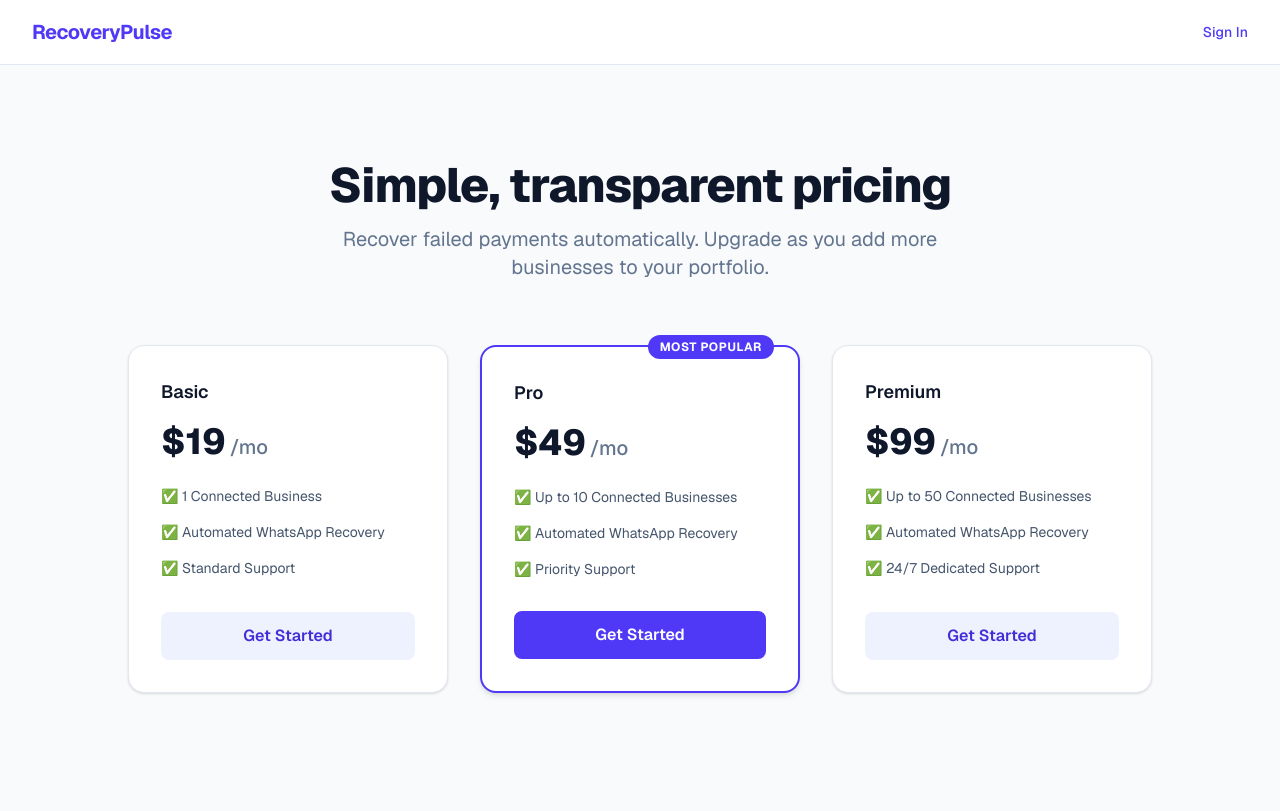
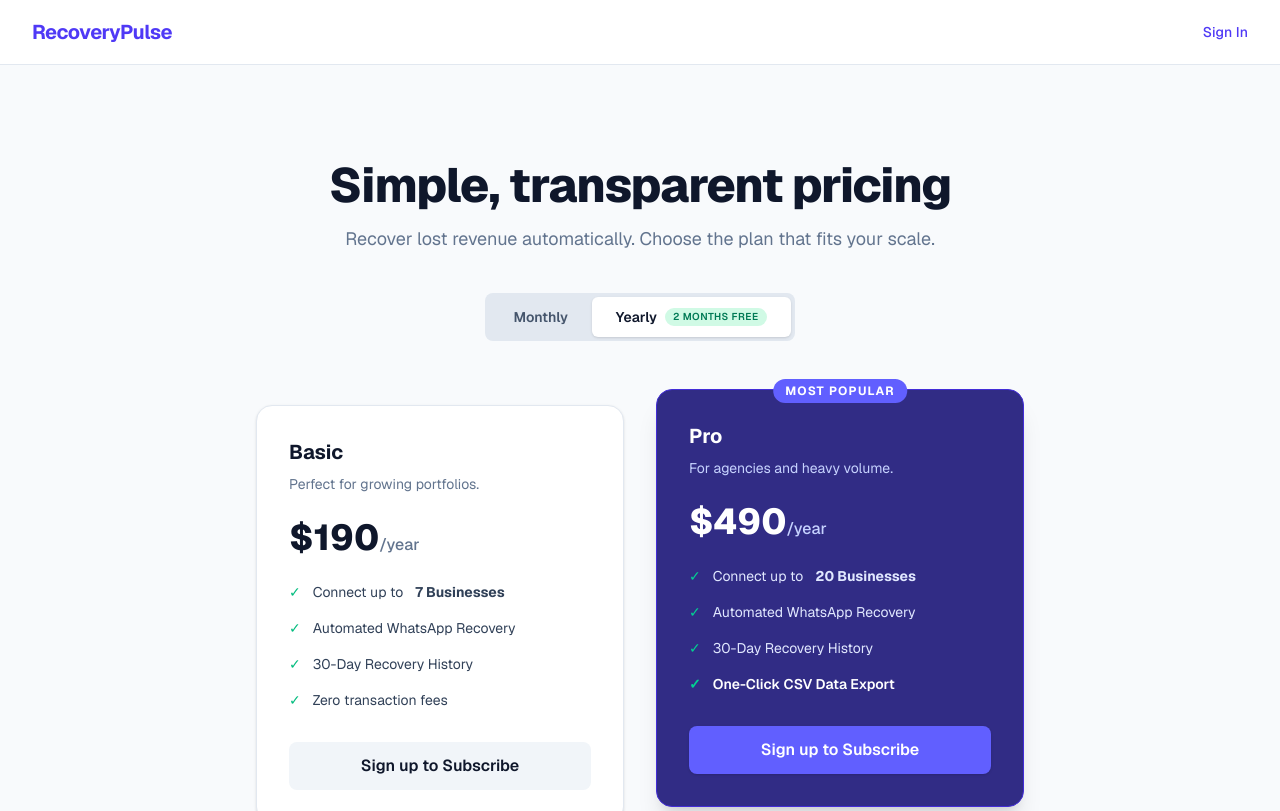
Before and after one commit to Lalithaditya2004/RecoveryPulse, a Next.js app: page /pricing in a window 1280 px wide. Shown: the top 811 px of the page. Built offline with nearby package versions, Linux system fonts and the light colour scheme; no server answers.

Commit message:
New Code Changes related to Supabase and pricing and halting service for expired users

```diff
--- a/app/dashboard/page.js
+++ b/app/dashboard/page.js
@@ -8,38 +8,35 @@ export default function Dashboard() {
   const [configs, setConfigs] = useState([]);
   const [events, setEvents] = useState([]);
   const [loading, setLoading] = useState(true);
-  const [tierInfo, setTierInfo] = useState({ tier: 'basic', limit: 1 });
+  const [tierInfo, setTierInfo] = useState({ tier: 'none', limit: 0, isActive: false });
 
   // Pagination State
   const [page, setPage] = useState(0);
   const [hasMoreEvents, setHasMoreEvents] = useState(false);
   const EVENTS_PER_PAGE = 10;
 
-  const TIER_LIMITS = { free: 1, basic: 1, pro: 10, premium: 50 };
+  // New Pricing Limits (No Free Tier)
+  const TIER_LIMITS = { basic: 7, pro: 20 };
 
-  // Extracted fetch function so we can call it when the page changes
   const fetchHistoryEvents = async (userEmail, currentPage) => {
-    // Calculate date 30 days ago
     const thirtyDaysAgo = new Date();
     thirtyDaysAgo.setDate(thirtyDaysAgo.getDate() - 30);
 
     const from = currentPage * EVENTS_PER_PAGE;
-    // Fetch one extra to check if there is a next page
     const to = from + EVENTS_PER_PAGE;
 
     const { data: eventData } = await supabase
       .from("payment_events")
       .select("*")
       .eq("founder_email", userEmail)
-      .gte('created_at', thirtyDaysAgo.toISOString()) // Only last 30 days
+      .gte('created_at', thirtyDaysAgo.toISOString())
       .order('created_at', { ascending: false })
       .range(from, to);
 
     if (eventData) {
-      // Check if we got that extra record
       if (eventData.length > EVENTS_PER_PAGE) {
         setHasMoreEvents(true);
-        setEvents(eventData.slice(0, EVENTS_PER_PAGE)); // Remove the extra record for display
+        setEvents(eventData.slice(0, EVENTS_PER_PAGE));
       } else {
         setHasMoreEvents(false);
         setEvents(eventData);
@@ -49,6 +46,7 @@ export default function Dashboard() {
 
   useEffect(() => {
     const fetchDashboardData = async () => {
+      // 1. Get Session
       const { data: { session } } = await supabase.auth.getSession();
       if (!session) {
         window.location.href = "/";
@@ -56,17 +54,23 @@ export default function Dashboard() {
       }
       setUser(session.user);
 
-      // Fetch Profile/Tier
+      // 2. Fetch Profile & Subscription Status
       const { data: profile } = await supabase
         .from('profiles')
-        .select('subscription_tier')
+        .select('subscription_tier, subscription_status')
         .eq('user_email', session.user.email)
         .maybeSingle();
 
-      const currentTier = profile?.subscription_tier?.toLowerCase() || 'basic';
-      setTierInfo({ tier: currentTier, limit: TIER_LIMITS[currentTier] });
+      const currentTier = profile?.subscription_tier?.toLowerCase() || 'none';
+      const isActive = profile?.subscription_status === 'active';
 
-      // Fetch Businesses
+      setTierInfo({
+        tier: currentTier,
+        limit: TIER_LIMITS[currentTier] || 0,
+        isActive: isActive
+      });
+
+      // 3. Fetch Businesses
       const { data: settingsData } = await supabase
         .from("settings")
         .select("*")
@@ -74,7 +78,7 @@ export default function Dashboard() {
 
       if (settingsData) setConfigs(settingsData);
 
-      // Fetch initial history page
+      // 4. Fetch initial history page
       await fetchHistoryEvents(session.user.email, 0);
 
       setLoading(false);
@@ -83,7 +87,6 @@ export default function Dashboard() {
     fetchDashboardData();
   }, []);
 
-  // Handler for pagination buttons
   const handleNextPage = () => {
     const nextPage = page + 1;
     setPage(nextPage);
@@ -96,6 +99,29 @@ export default function Dashboard() {
       setPage(prevPage);
       fetchHistoryEvents(user.email, prevPage);
     }
+  };
+
+  // The Pro Feature: CSV Export
+  const handleExportCSV = () => {
+    if (events.length === 0) return;
+
+    const headers = ['Business Name', 'Customer Email', 'Amount', 'Status', 'Date'];
+    const csvData = events.map(evt => [
+      evt.business_name || 'N/A',
+      evt.customer_email,
+      evt.amount_due,
+      evt.status === 'whatsapp_sent' ? 'Message Sent' : 'Failed',
+      new Date(evt.created_at).toLocaleDateString()
+    ].join(','));
+
+    const csvContent = [headers.join(','), ...csvData].join('\n');
+    const blob = new Blob([csvContent], { type: 'text/csv' });
+    const url = window.URL.createObjectURL(blob);
+    const a = document.createElement('a');
+    a.href = url;
+    a.download = `recovery_history_${new Date().toISOString().split('T')[0]}.csv`;
+    a.click();
+    window.URL.revokeObjectURL(url);
   };
 
   if (loading) return <div className="p-12 text-center text-slate-500">Loading dashboard...</div>;
@@ -111,10 +137,18 @@ export default function Dashboard() {
               <h1 className="text-3xl font-bold text-slate-900 tracking-tight">Your Businesses</h1>
             </div>
             <div className="text-right">
+              {tierInfo.isActive && (
                 <div className="text-sm font-medium text-slate-700 capitalize mb-2">
                   {tierInfo.tier} Plan ({configs.length}/{tierInfo.limit})
                 </div>
-              {configs.length < tierInfo.limit ? (
+              )}
+
+              {/* Dynamic Button Logic based on Subscription */}
+              {!tierInfo.isActive ? (
+                <Link href="/pricing" className="px-4 py-2 bg-indigo-600 hover:bg-indigo-700 text-white text-sm font-semibold rounded-lg shadow-sm">
+                  Subscribe to Add Business
+                </Link>
+              ) : configs.length < tierInfo.limit ? (
                 <Link href="/dashboard/edit" className="px-4 py-2 bg-indigo-600 hover:bg-indigo-700 text-white text-sm font-semibold rounded-lg shadow-sm transition-colors">
                   + Add Business
                 </Link>
@@ -128,15 +162,23 @@ export default function Dashboard() {
 
           {configs.length === 0 ? (
             <div className="bg-white rounded-2xl shadow-sm border border-slate-200/60 p-12 text-center">
-              <p className="text-slate-500 mb-6">Connect your first Stripe account to get started.</p>
+              <p className="text-slate-500 mb-6">
+                {tierInfo.isActive
+                  ? "Connect your first Stripe account to get started."
+                  : "You need an active subscription to connect businesses."}
+              </p>
+              {!tierInfo.isActive ? (
+                <Link href="/pricing" className="px-6 py-3 bg-indigo-600 hover:bg-indigo-700 text-white font-semibold rounded-lg shadow-sm">
+                  View Pricing Plans
+                </Link>
+              ) : (
                 <Link href="/dashboard/edit" className="px-6 py-3 bg-[#635BFF] text-white font-semibold rounded-lg shadow-sm">
                   Connect with Stripe
                 </Link>
+              )}
             </div>
           ) : (
-            /* NEW: Scrollable container with fixed max height */
             <div className="max-h-[500px] overflow-y-auto pr-2 pb-4 -mr-2 custom-scrollbar">
-              {/* NEW: Responsive grid (1 col mobile, 2 tablet, 3 desktop) */}
               <div className="grid grid-cols-1 md:grid-cols-2 lg:grid-cols-3 gap-4">
                 {configs.map((config) => (
                   <div key={config.stripe_account_id} className="bg-white rounded-xl shadow-sm border border-slate-200 p-6 flex flex-col">
@@ -149,7 +191,7 @@ export default function Dashboard() {
                       </span>
                     </div>
 
-                    <div className="space-y-3 mb-6 flex-grow">
+                    <div className="space-y-3 flex-grow">
                       <div>
                         <p className="text-xs text-slate-400 uppercase tracking-wider font-semibold">Stripe ID</p>
                         <p className="text-sm font-mono text-slate-600 truncate">{config.stripe_account_id}</p>
@@ -166,6 +208,16 @@ export default function Dashboard() {
         <section>
           <div className="mb-6 flex items-center justify-between">
             <h2 className="text-xl font-bold text-slate-900">Recovery History (Last 30 Days)</h2>
+
+            {/* Show Export button ONLY for Pro users */}
+            {tierInfo.tier === 'pro' && events.length > 0 && (
+              <button
+                onClick={handleExportCSV}
+                className="px-3 py-1.5 bg-emerald-50 text-emerald-700 border border-emerald-200 hover:bg-emerald-100 rounded-md text-sm font-medium transition-colors flex items-center gap-2"
+              >
+                <span>⬇️</span> Export CSV
+              </button>
+            )}
           </div>
 
           <div className="bg-white border border-slate-200 rounded-xl shadow-sm overflow-hidden flex flex-col">
@@ -208,7 +260,6 @@ export default function Dashboard() {
                   </table>
                 </div>
 
-                {/* NEW: Pagination Controls */}
                 <div className="bg-slate-50 border-t border-slate-200 px-6 py-3 flex items-center justify-between">
                   <span className="text-sm text-slate-500">
                     Showing Page {page + 1}
--- a/app/pricing/page.js
+++ b/app/pricing/page.js
@@ -1,68 +1,176 @@
+"use client";
+import { useState, useEffect } from "react";
+import { supabase } from "@/lib/supabase";
 import Link from "next/link";
 
 export default function Pricing() {
+  const [isYearly, setIsYearly] = useState(true);
+  const [user, setUser] = useState(null);
+
+  useEffect(() => {
+    // Fetch user so we can pass their email to Lemon Squeezy for auto-filling
+    const getUser = async () => {
+      const { data: { session } } = await supabase.auth.getSession();
+      setUser(session?.user || null);
+    };
+    getUser();
+  }, []);
+
+  // Helper to append user data to Lemon Squeezy checkout links
+  const getCheckoutLink = (baseLink) => {
+    if (!user) return "/signup"; // Redirect to login if they aren't logged in
+
+    // Lemon Squeezy allows passing custom data like this:
+    // ?checkout[email]=user@email.com&checkout[custom][user_email]=user@email.com
+    const encodedEmail = encodeURIComponent(user.email);
+    return `${baseLink}?checkout[email]=${encodedEmail}&checkout[custom][user_email]=${encodedEmail}`;
+  };
+
+  /*
+    IMPORTANT: Replace these with your actual Lemon Squeezy Variant URLs
+    You get these from the Lemon Squeezy Dashboard -> Products -> Share Button
+  */
+  const LEMON_SQUEEZY_LINKS = {
+    basic_monthly: "https://your-store.lemonsqueezy.com/checkout/buy/VARIANT_ID_1",
+    basic_yearly: "https://your-store.lemonsqueezy.com/checkout/buy/VARIANT_ID_2",
+    pro_monthly: "https://your-store.lemonsqueezy.com/checkout/buy/VARIANT_ID_3",
+    pro_yearly: "https://your-store.lemonsqueezy.com/checkout/buy/VARIANT_ID_4",
+  };
+
   return (
-    <div className="min-h-screen bg-slate-50 py-24 px-4">
-      <div className="max-w-5xl mx-auto text-center">
-        <h1 className="text-4xl font-extrabold text-slate-900 tracking-tight sm:text-5xl">
-          Simple, transparent pricing
-        </h1>
-        <p className="mt-4 text-xl text-slate-500 max-w-2xl mx-auto">
-          Recover failed payments automatically. Upgrade as you add more businesses to your portfolio.
-        </p>
+    <div className="py-24 px-4 bg-slate-50 min-h-screen">
+      <div className="max-w-4xl mx-auto">
 
-        <div className="mt-16 grid grid-cols-1 gap-6 sm:grid-cols-3 lg:gap-8 text-left">
-          {/* Basic Tier */}
-          <div className="bg-white border border-slate-200 rounded-2xl p-8 shadow-sm flex flex-col">
-            <h3 className="text-lg font-semibold text-slate-900">Basic</h3>
-            <p className="mt-4 flex items-baseline text-4xl font-extrabold text-slate-900">
-              $19<span className="ml-1 text-xl font-medium text-slate-500">/mo</span>
-            </p>
-            <ul className="mt-6 space-y-4 flex-1">
-              <li className="flex text-sm text-slate-600">✅ 1 Connected Business</li>
-              <li className="flex text-sm text-slate-600">✅ Automated WhatsApp Recovery</li>
-              <li className="flex text-sm text-slate-600">✅ Standard Support</li>
+        <div className="text-center mb-16">
+          <h1 className="text-4xl font-extrabold text-slate-900 tracking-tight sm:text-5xl">
+            Simple, transparent pricing
+          </h1>
+          <p className="mt-4 text-lg text-slate-500 max-w-2xl mx-auto">
+            Recover lost revenue automatically. Choose the plan that fits your scale.
+          </p>
+
+          {/* Billing Toggle */}
+          <div className="mt-10 inline-flex bg-slate-200 rounded-lg p-1">
+            <button
+              onClick={() => setIsYearly(false)}
+              className={`px-6 py-2.5 text-sm font-semibold rounded-md transition-all ${
+                !isYearly ? "bg-white text-slate-900 shadow-sm" : "text-slate-600 hover:text-slate-900"
+              }`}
+            >
+              Monthly
+            </button>
+            <button
+              onClick={() => setIsYearly(true)}
+              className={`px-6 py-2.5 text-sm font-semibold rounded-md transition-all flex items-center gap-2 ${
+                isYearly ? "bg-white text-slate-900 shadow-sm" : "text-slate-600 hover:text-slate-900"
+              }`}
+            >
+              Yearly <span className="bg-emerald-100 text-emerald-700 text-[10px] uppercase tracking-wider px-2 py-0.5 rounded-full">2 Months Free</span>
+            </button>
+          </div>
+        </div>
+
+        <div className="grid grid-cols-1 md:grid-cols-2 gap-8 max-w-3xl mx-auto">
+
+          {/* --- Basic Plan --- */}
+          <div className="bg-white rounded-2xl shadow-sm border border-slate-200 p-8 flex flex-col relative">
+            <div className="mb-6">
+              <h2 className="text-xl font-bold text-slate-900">Basic</h2>
+              <p className="text-sm text-slate-500 mt-2">Perfect for growing portfolios.</p>
+            </div>
+
+            <div className="mb-6">
+              <span className="text-4xl font-extrabold text-slate-900">
+                ${isYearly ? "190" : "19"}
+              </span>
+              <span className="text-slate-500 font-medium">/{isYearly ? "year" : "month"}</span>
+            </div>
+
+            <ul className="space-y-4 mb-8 flex-grow">
+              <li className="flex items-start gap-3 text-sm text-slate-700">
+                <span className="text-emerald-500">✓</span>
+                Connect up to <strong>7 Businesses</strong>
+              </li>
+              <li className="flex items-start gap-3 text-sm text-slate-700">
+                <span className="text-emerald-500">✓</span>
+                Automated WhatsApp Recovery
+              </li>
+              <li className="flex items-start gap-3 text-sm text-slate-700">
+                <span className="text-emerald-500">✓</span>
+                30-Day Recovery History
+              </li>
+              <li className="flex items-start gap-3 text-sm text-slate-700">
+                <span className="text-emerald-500">✓</span>
+                Zero transaction fees
+              </li>
             </ul>
-            <Link href="/signup" className="mt-8 block w-full py-3 px-4 bg-indigo-50 text-indigo-700 font-semibold text-center rounded-lg hover:bg-indigo-100 transition-colors">
-              Get Started
+
+            <Link
+              href={getCheckoutLink(isYearly ? LEMON_SQUEEZY_LINKS.basic_yearly : LEMON_SQUEEZY_LINKS.basic_monthly)}
+              className="w-full block text-center py-3 px-4 bg-slate-100 hover:bg-slate-200 text-slate-900 font-semibold rounded-lg transition-colors"
+            >
+              {user ? "Subscribe to Basic" : "Sign up to Subscribe"}
             </Link>
           </div>
 
-          {/* Pro Tier */}
-          <div className="bg-white border-2 border-indigo-600 rounded-2xl p-8 shadow-md flex flex-col relative">
-            <div className="absolute top-0 right-6 transform -translate-y-1/2 bg-indigo-600 text-white px-3 py-1 text-xs font-bold uppercase tracking-wider rounded-full">
-              Most Popular
+          {/* --- Pro Plan --- */}
+          <div className="bg-indigo-900 rounded-2xl shadow-xl border border-indigo-700 p-8 flex flex-col relative transform md:-translate-y-4">
+            <div className="absolute top-0 left-1/2 transform -translate-x-1/2 -translate-y-1/2">
+              <span className="bg-indigo-500 text-white text-xs font-bold uppercase tracking-widest py-1 px-3 rounded-full">
+                Most Popular
+              </span>
             </div>
-            <h3 className="text-lg font-semibold text-slate-900">Pro</h3>
-            <p className="mt-4 flex items-baseline text-4xl font-extrabold text-slate-900">
-              $49<span className="ml-1 text-xl font-medium text-slate-500">/mo</span>
-            </p>
-            <ul className="mt-6 space-y-4 flex-1">
-              <li className="flex text-sm text-slate-600">✅ Up to 10 Connected Businesses</li>
-              <li className="flex text-sm text-slate-600">✅ Automated WhatsApp Recovery</li>
-              <li className="flex text-sm text-slate-600">✅ Priority Support</li>
+
+            <div className="mb-6">
+              <h2 className="text-xl font-bold text-white">Pro</h2>
+              <p className="text-indigo-200 text-sm mt-2">For agencies and heavy volume.</p>
+            </div>
+
+            <div className="mb-6">
+              <span className="text-4xl font-extrabold text-white">
+                ${isYearly ? "490" : "49"}
+              </span>
+              <span className="text-indigo-200 font-medium">/{isYearly ? "year" : "month"}</span>
+            </div>
+
+            <ul className="space-y-4 mb-8 flex-grow">
+              <li className="flex items-start gap-3 text-sm text-indigo-100">
+                <span className="text-emerald-400">✓</span>
+                Connect up to <strong>20 Businesses</strong>
+              </li>
+              <li className="flex items-start gap-3 text-sm text-indigo-100">
+                <span className="text-emerald-400">✓</span>
+                Automated WhatsApp Recovery
+              </li>
+              <li className="flex items-start gap-3 text-sm text-indigo-100">
+                <span className="text-emerald-400">✓</span>
+                30-Day Recovery History
+              </li>
+              <li className="flex items-start gap-3 text-sm text-white font-semibold">
+                <span className="text-emerald-400">✓</span>
+                One-Click CSV Data Export
+              </li>
             </ul>
-            <Link href="/signup" className="mt-8 block w-full py-3 px-4 bg-indigo-600 text-white font-semibold text-center rounded-lg hover:bg-indigo-700 transition-colors">
-              Get Started
+
+            <Link
+              href={getCheckoutLink(isYearly ? LEMON_SQUEEZY_LINKS.pro_yearly : LEMON_SQUEEZY_LINKS.pro_monthly)}
+              className="w-full block text-center py-3 px-4 bg-indigo-500 hover:bg-indigo-400 text-white font-semibold rounded-lg transition-colors shadow-sm"
+            >
+              {user ? "Subscribe to Pro" : "Sign up to Subscribe"}
             </Link>
           </div>
 
-          {/* Premium Tier */}
-          <div className="bg-white border border-slate-200 rounded-2xl p-8 shadow-sm flex flex-col">
-            <h3 className="text-lg font-semibold text-slate-900">Premium</h3>
-            <p className="mt-4 flex items-baseline text-4xl font-extrabold text-slate-900">
-              $99<span className="ml-1 text-xl font-medium text-slate-500">/mo</span>
-            </p>
-            <ul className="mt-6 space-y-4 flex-1">
-              <li className="flex text-sm text-slate-600">✅ Up to 50 Connected Businesses</li>
-              <li className="flex text-sm text-slate-600">✅ Automated WhatsApp Recovery</li>
-              <li className="flex text-sm text-slate-600">✅ 24/7 Dedicated Support</li>
-            </ul>
-            <Link href="/signup" className="mt-8 block w-full py-3 px-4 bg-indigo-50 text-indigo-700 font-semibold text-center rounded-lg hover:bg-indigo-100 transition-colors">
-              Get Started
+        </div>
+
+        {/* Back to Dashboard Link (Only visible if logged in) */}
+        {user && (
+          <div className="mt-12 text-center">
+            <Link href="/dashboard" className="text-sm font-medium text-slate-500 hover:text-slate-900 transition-colors">
+              ← Return to Dashboard
             </Link>
           </div>
-        </div>
+        )}
+
       </div>
     </div>
   );
```
Also changed, not shown: app/api/webhooks/stripe/route.js (+64 -31 lines). Lines whose indentation alone changed are shown as unchanged.
